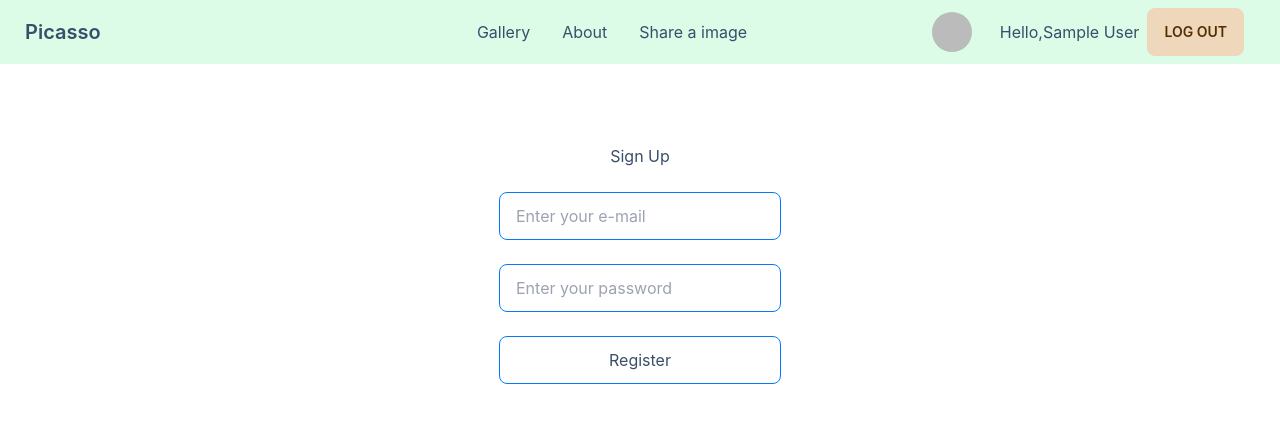
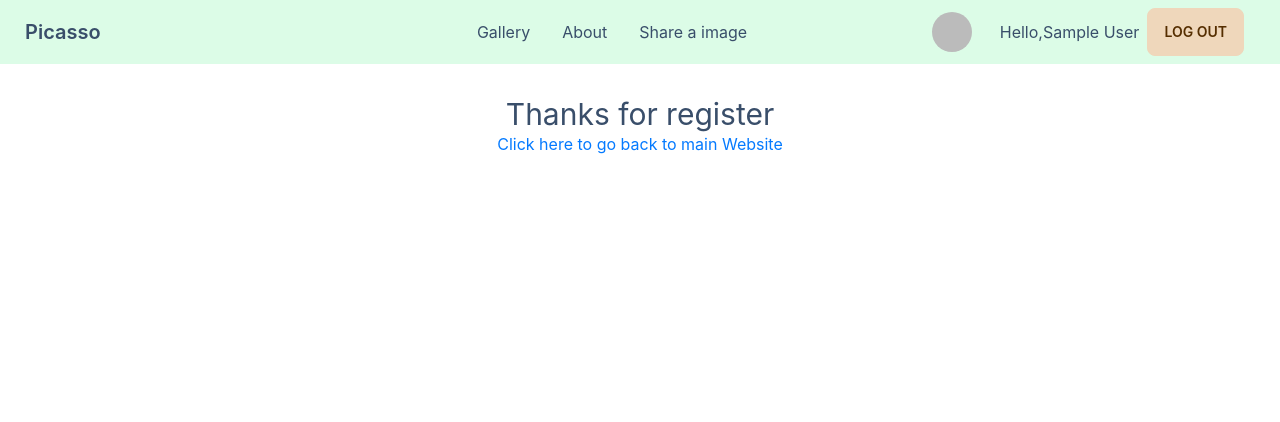
Before and after one commit to montasirazad/job-task-client-pHero, a React (Create React App) app: page /signup in a window 1280 px wide. Shown: the top 422 px of the page. Built offline with nearby package versions, Linux system fonts and the light colour scheme; no server answers; sample sign-in values are in the browser's storage.

Commit message:
private route setup

```diff
--- /dev/null
+++ b/src/PrivateRoute/PrivateRoute.js
@@ -0,0 +1,17 @@
+import React, { useContext } from 'react';
+import { AuthContext } from '../Provider/AuthProvider';
+import { Navigate, useLocation } from 'react-router-dom';
+
+const PrivateRoute = ({ children }) => {
+    const { signedInUser } = useContext(AuthContext);
+    const location = useLocation();
+
+    if (!signedInUser.email) {
+        return <Navigate to="/login" state={{ from: location }} replace></Navigate>;
+    }
+
+    return children;
+
+};
+
+export default PrivateRoute;
--- a/src/pages/LogIn/LogIn.js
+++ b/src/pages/LogIn/LogIn.js
@@ -1,16 +1,18 @@
 import React, { useContext } from 'react';
 import { useForm } from "react-hook-form";
 import { Link } from 'react-router-dom';
+import { AuthContext } from '../../Provider/AuthProvider';
 import Header from '../../Shared/Header/Header';
-import { AuthContext } from '../../Provider/AuthProvider';
 
 
 const LogIn = () => {
     const { register, handleSubmit } = useForm();
     const { handleGoogleSignIn, signInUserEmailAndPassword } = useContext(AuthContext);
 
+
     const onSubmit = data => {
-        signInUserEmailAndPassword(data.email, data.password)
+        signInUserEmailAndPassword(data.email, data.password);
+
         console.log(data)
     };
 
--- a/src/pages/SignUp/SignUp.js
+++ b/src/pages/SignUp/SignUp.js
@@ -1,17 +1,18 @@
 import React, { useContext } from 'react';
 import { useForm } from "react-hook-form";
+import { Link } from 'react-router-dom';
+import { AuthContext } from '../../Provider/AuthProvider';
 import Header from '../../Shared/Header/Header';
-import { AuthContext } from '../../Provider/AuthProvider';
-
 const SignUp = () => {
 
 
-    const { createNewUserWithEmailAndPassword } = useContext(AuthContext)
+    const { signedInUser, createNewUserWithEmailAndPassword } = useContext(AuthContext)
 
     const { register, handleSubmit } = useForm();
 
     const onSubmit = data => {
-        createNewUserWithEmailAndPassword(data.email, data.password)
+        createNewUserWithEmailAndPassword(data.email, data.password);
+
         console.log(data)
     };
 
@@ -20,7 +21,18 @@ const SignUp = () => {
         <>
             <Header />
 
-            <div className='h-[400px] flex justify-center items-center text-center'>
+            {
+                signedInUser.email ?
+
+                    <div className='my-8  text-center'>
+                        <h2 className='text-3xl'>Thanks for register</h2>
+
+                        <Link to='/' className='text-primary'> Click here to go back to main Website</Link>
+
+                    </div>
+
+
+                    : <div className='h-[400px] flex justify-center items-center text-center'>
                         <div>
                             <h2>Sign Up</h2> <br />
                             <div className="form-control">
@@ -53,7 +65,7 @@ const SignUp = () => {
                             </div>
 
                         </div>
-            </div>
+                    </div>}
         </>
     );
 };
```
Also changed, not shown: src/Provider/AuthProvider.js (+5 -3 lines), src/Routes/Routes.js (+5 -7 lines). Lines whose indentation alone changed are shown as unchanged.
